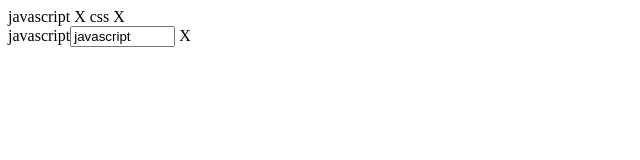
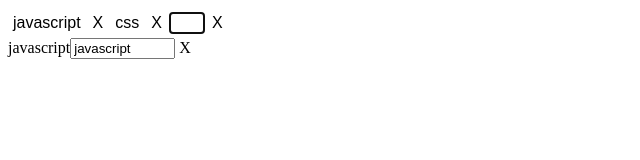
Before and after one commit to femvc/fe_api, a website: page public/stick.htm in a window 1280 px wide. Shown: the whole page, without its empty margins (0-640 px from the left). Drawn offline with Linux system fonts and the light colour scheme.

Commit message:
Signed-off-by: haiyang5210 <haiyang5210@gmail.com>

```diff
--- /dev/null
+++ b/public/cloudlabel.css
@@ -0,0 +1,31 @@
+.hui_cloudlabel { }
+.hui_cloudlabel .cloudlabel_item { }
+.hui_cloudlabel .cloudlabel_item .text {
+    display: inline-block;
+    /* height: 40px; */
+    padding-top: 6px;
+    font-family: arial;
+    padding-bottom: 6px;
+    font-size: 16px;
+    padding-left: 5px;
+    margin-right: 5px;
+}
+.hui_cloudlabel .cloudlabel_item .input {
+    font-family: arial;
+
+    font-size: 16px;
+    border: 0px;
+    padding-left: 2px;
+    min-width: 30px;
+    border: 1px solid #eee;
+}
+.hui_cloudlabel .cloudlabel_item .remove {
+    cursor: pointer;
+
+    font-family: arial;
+    margin: 0px 3px;
+}
+.hui_cloudlabel .cloudlabel_item .remove:hover {color: #fff; background-color: red;}
+.cloudlabel_item { }
+.cloudlabel_item .txt { }
+.cloudlabel_item .del { }
--- a/public/stick.htm
+++ b/public/stick.htm
@@ -4,6 +4,7 @@
 <head>
 <meta http-equiv="Content-Type" content="text/html; charset=utf-8" />
 <title>Ebbinghaus Intelligent Remember [v1.0]</title>
+<link rel="stylesheet" href="cloudlabel.css" />
 <script type="text/javascript" src="js/jquery1.11.1.js"></script>
 <script type="text/javascript" src="js/hui.js"></script>
 <script>
@@ -47,10 +48,10 @@ hui.define('hui_'+String('CloudLabel').toLowerCase(), ['hui@0.0.1'], function ()
          */
         getTplCloudLabel: function(){
             var tpl = [
-                '<span class="cloudlabel_item" label_id="#{label_id}" title="#{value}">',
-                '    <span class="text" ondblclick="hui.Control.getById(\'#{ctr_id}\').editLabel  (this, \'#{label_id}\')" >#{value}</span>',
-                '    <input class="input"   onblur="hui.Control.getById(\'#{ctr_id}\').saveLabel  (this, \'#{label_id}\')" value="#{value}" type="text" size="5" style="display:none" /> ',
-                '    <span class="remove"  onclick="hui.Control.getById(\'#{ctr_id}\').removeLabel(this, \'#{label_id}\')">X</span>',
+                '<span class="cloudlabel_item" label_id="#{label_id}" value="#{value}">',
+                '    <span class="text" ondblclick="hui.Control.getById(\'#{ctr_id}\').editLabel  (\'#{label_id}\')" >#{value}</span>',
+                '    <input class="input"   onblur="hui.Control.getById(\'#{ctr_id}\').saveLabel  (\'#{label_id}\')" value="#{value}" type="text" size="5" style="display:none" /> ',
+                '    <span class="remove"  onclick="hui.Control.getById(\'#{ctr_id}\').removeLabel(\'#{label_id}\')">X</span>',
                 '</span>'].join('');
             return tpl;
         },
@@ -60,27 +61,6 @@ hui.define('hui_'+String('CloudLabel').toLowerCase(), ['hui@0.0.1'], function ()
          * @public
          */
         onclick: new Function(),
-
-        /**
-         * @name 获取button主区域的html
-         * @private
-         * @return {String}
-         */
-        getMainHtml: function () {
-            var me = this,
-                tpl = me.getTplCloudLabel(),
-                html = '',
-                list = me.value,
-                item,
-                ctr_id = me.getId();
-            for (var i=0,len=list.length; i<len; i++) {
-                item = list[i];
-                html += hui.Control.format(tpl, {label_id: item.label_id, value: item.value, ctr_id: ctr_id});
-            }
-
-            return html;
-        },
-
         /**
          * @name 渲染控件
          * @public
@@ -89,15 +69,12 @@ hui.define('hui_'+String('CloudLabel').toLowerCase(), ['hui@0.0.1'], function ()
             hui.CloudLabel.superClass.prototype.render.call(this);
             var me = this,
                 main = me.getMain();
-
-            me.setInnerHTML(main, me.getMainHtml());
-
+            // 生成DOM
+            me.refreshLabel();
             // 初始化状态事件
             main.onclick = me.getHandlerClick();
-
             // 设定宽度
             me.width && (main.style.width = me.width + 'px');
-
             // 设置disabled
             me.setDisabled(!!me.disabled);
         },
@@ -114,47 +91,111 @@ hui.define('hui_'+String('CloudLabel').toLowerCase(), ['hui@0.0.1'], function ()
                 }
             };
         },
+        refreshLabel:  function () {
+            var me = this;
+            me.getMain().innerHTML = '';
+            me.refreshLabelCallback();
+        },
+        refreshLabelCallback: function () {
+            var me = this,
+                list = me.value;
+            for (var i=0,len=list.length; i<len; i++) {
+                me.addLabel(list[i]);
+            }
+            me.addLabel({value: '', label_id: '-1'});
+            me.editLabel('-1');
+        },
+        /**
+         * @name 删除标签
+         * @public
+         */
+        addLabel: function (item) {
+            var me = this,
+                tpl = me.getTplCloudLabel(),
+                main = me.getMain(),
+                ctr_id = me.getId(),
+                html;
+            html = hui.Control.format(tpl, {label_id: item.label_id, value: item.value, ctr_id: ctr_id});
+            hui.util.appendHTML(main, html);
+        },
+        findLabel: function(label_id){
+            var me = this,
+                list = hui.c('cloudlabel_item', me.getMain()),
+                elem = null;
+            for (var i=list.length-1; i>-1; i--) {
+                if (list[i].getAttribute('label_id') === label_id) {
+                    elem = list[i];
+                    break;
+                }
+            }
+            return elem;
+        },
         /**
          * @name 编辑标签
          * @public
          */
-        editLabel: function (elem, label_id) {
+        editLabel: function (label_id) {
             var me = this,
-                parent = elem.parentNode,
-                input = hui.util.findSiblingByClassName(elem, 'input', 'next');
-            input.value = elem.value;
-            parent.setAttribute('value', elem.value)
-            input.style.display = 'inline';
-            elem.style.display = 'none';
+                label = me.findLabel(label_id),
+                input = hui.cc('input', label),
+                text = hui.cc('text', label),
+                value = label.getAttribute('value');
+            input.value = value;
+            input.style.display = 'inline-block';
+            input.style.width = text.clientWidth + 'px';
+            text.style.display = 'none';
+            input.focus();
 
         },
         /**
          * @name 保存标签
          * @public
          */
-        saveLabel: function (elem, label_id) {
+        saveLabel: function (label_id) {
             var me = this,
-                parent = elem.parentNode,
-                text = hui.util.findSiblingByClassName(elem, 'text', 'pre');
-            me.setInnerHTML(text, elem.value);
-            parent.setAttribute('value', elem.value)
-            text.style.display = 'inline';
-            elem.style.display = 'none';
+                label = me.findLabel(label_id),
+                input = hui.cc('input', label),
+                text = hui.cc('text', label),
+                value = input.value;
+            if (value === '' && label_id !== '-1') {
+                input.value = label.getAttribute('value');
+                me.removeLabel(label_id);
+            }
+            else if (label.getAttribute('value') !== value) {
+                me.setInnerHTML(text, value);
+                label.setAttribute('value', value);
+                hui.Mockup.setRule('/savelabel');
+                window.Requester.get('/savelabel',{
+                    data: {value: value},
+                    onsuccess: function(){
+                        alert('savelabel');
+                        me.refreshLabel();
+                    }
+                });
+            }
+            else if (label_id !== '-1') {
+                text.style.display = 'inline-block';
+                input.style.display = 'none';
+            }
+
         },
         /**
          * @name 删除标签
          * @public
          */
-        removeLabel: function (elem, label_id) {
-            var me = this,
-                main = me.getMain(),
-                list = hui.c('cloudlabel_item'),
-                parent;
-            for (var i=list.length-1; i>-1; i--) {
-                if (list[i].getAttribute('label_id') === label_id) {
-                    parent = list[i].parentNode;
-                    parent.removeChild(list[i]);
-                }
+        removeLabel: function (label_id) {
+            if (window.confirm('Are you sure remove label?')) {
+                var me = this,
+                    label = me.findLabel(label_id);
+                label.parentNode.removeChild(label);
+
+                hui.Mockup.setRule('/removelabel');
+                window.Requester.get('/removelabel?label_id='+label_id,{
+                    onsuccess: function(){
+                        alert('removelabel');
+                        me.refreshLabel();
+                    }
+                });
             }
         }
     };
```
